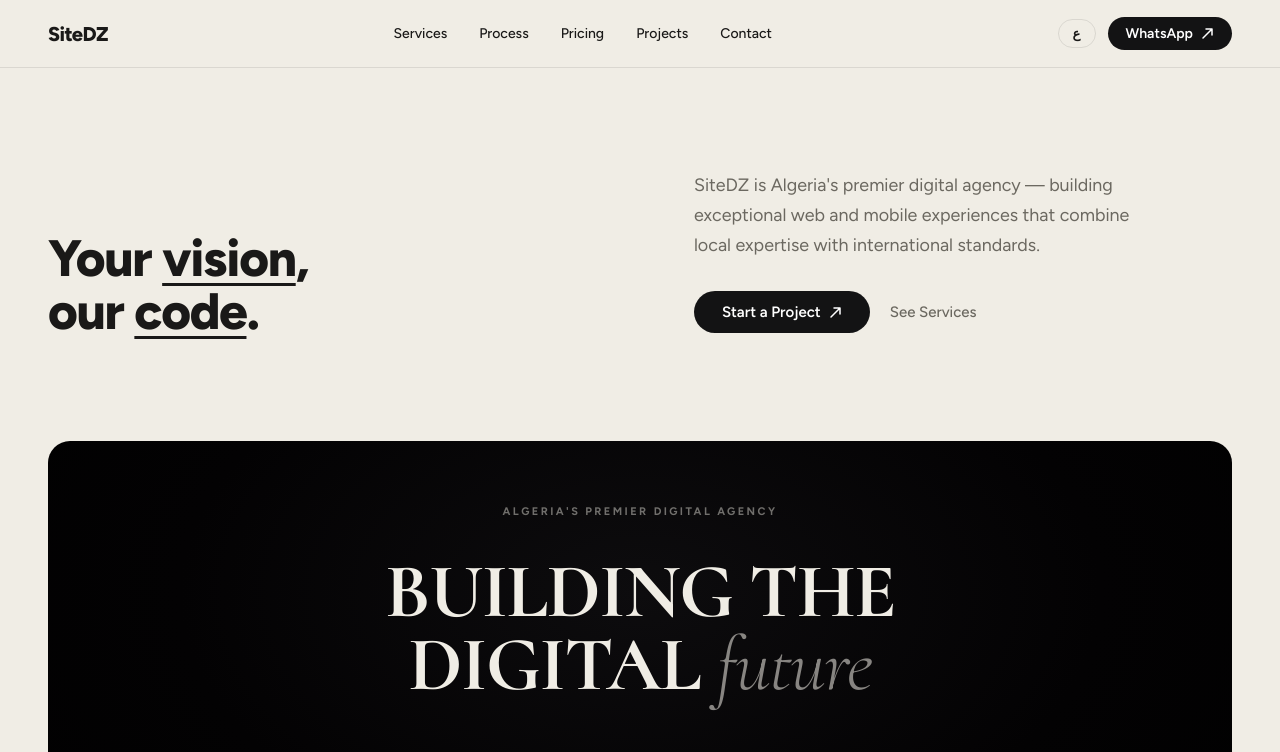
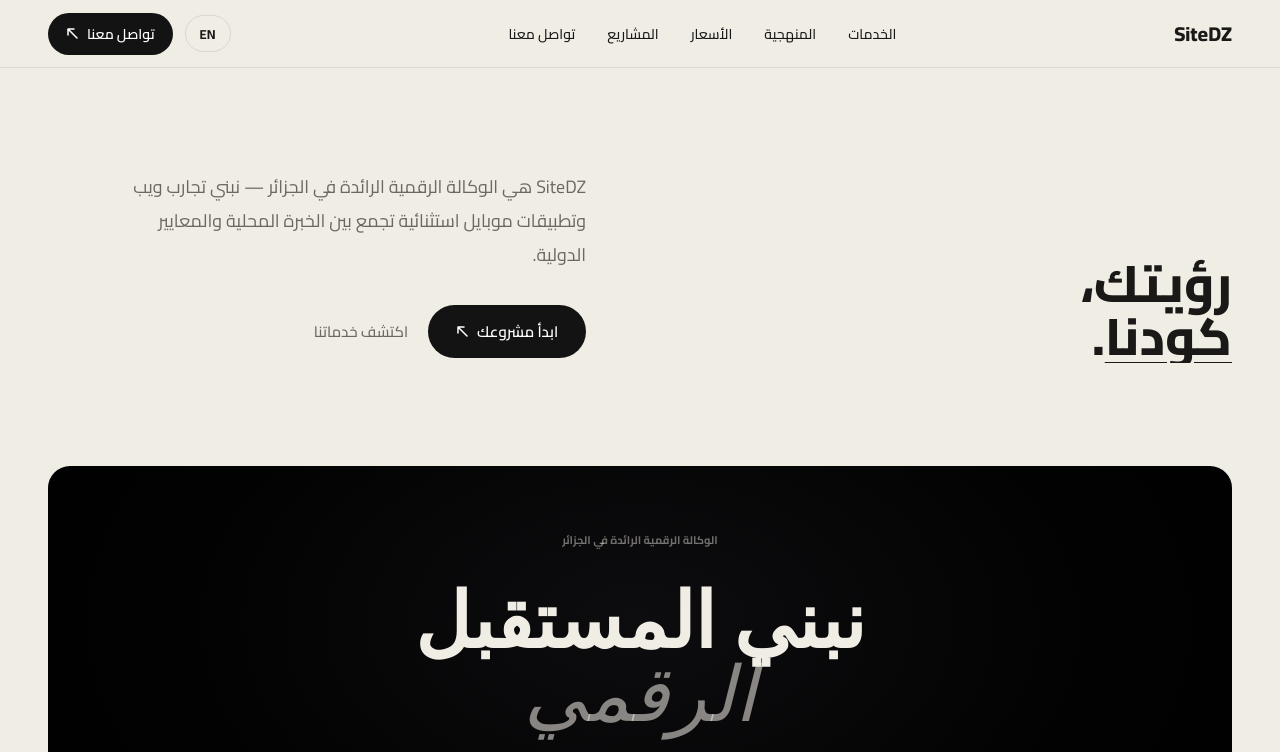
Before and after one commit to autonomyowner/SITEDZ, a React (Vite) app: page / in a window 1280 px wide. Shown: the top 752 px of the page. Built offline with nearby package versions, Linux system fonts and the light colour scheme.

Commit message:
Make Arabic the default route, English at /en
Co-Authored-By: Claude Sonnet 4.6 <noreply@anthropic.com>

```diff
--- a/src/App.jsx
+++ b/src/App.jsx
@@ -7,41 +7,41 @@ import HomeArPage from './pages/HomeAr.jsx'
 
 function Nav() {
   const { pathname } = useLocation()
-  const isAr = pathname.startsWith('/ar')
+  const isEn = pathname.startsWith('/en')
 
   return (
     <nav className="nav">
       <div className="nav__inner">
-        <Link to={isAr ? '/ar' : '/'} className="nav__logo">
+        <Link to={isEn ? '/en' : '/'} className="nav__logo">
           <span className="nav__logo-text">SiteDZ</span>
         </Link>
 
         <div className="nav__links">
-          {isAr ? (
+          {isEn ? (
             <>
-              <a href="/ar#services">الخدمات</a>
-              <a href="/ar#process">المنهجية</a>
-              <a href="/ar#pricing">الأسعار</a>
-              <a href="/ar#projects">المشاريع</a>
-              <a href="/ar#contact">تواصل معنا</a>
+              <a href="/en#services">Services</a>
+              <a href="/en#process">Process</a>
+              <a href="/en#pricing">Pricing</a>
+              <a href="/en#projects">Projects</a>
+              <a href="/en#contact">Contact</a>
             </>
           ) : (
             <>
-              <a href="/#services">Services</a>
-              <a href="/#process">Process</a>
-              <a href="/#pricing">Pricing</a>
-              <a href="/#projects">Projects</a>
-              <a href="/#contact">Contact</a>
+              <a href="/#services">الخدمات</a>
+              <a href="/#process">المنهجية</a>
+              <a href="/#pricing">الأسعار</a>
+              <a href="/#projects">المشاريع</a>
+              <a href="/#contact">تواصل معنا</a>
             </>
           )}
         </div>
 
         <div style={{ display: 'flex', alignItems: 'center', gap: '0.75rem', flexShrink: 0 }}>
-          <Link to={isAr ? '/' : '/ar'} className="nav__lang-toggle">
-            {isAr ? 'EN' : 'ع'}
+          <Link to={isEn ? '/' : '/en'} className="nav__lang-toggle">
+            {isEn ? 'ع' : 'EN'}
           </Link>
           <a href="https://wa.me/213697339450" target="_blank" rel="noopener noreferrer" className="nav__cta">
-            {isAr ? 'تواصل معنا' : 'WhatsApp'}
+            {isEn ? 'WhatsApp' : 'تواصل معنا'}
             <svg width="13" height="13" viewBox="0 0 13 13" fill="none" aria-hidden="true">
               <path d="M2 11L11 2M11 2H5M11 2V8" stroke="currentColor" strokeWidth="1.5" strokeLinecap="round" strokeLinejoin="round" />
             </svg>
@@ -56,35 +56,35 @@ function Nav() {
 
 function Footer() {
   const { pathname } = useLocation()
-  const isAr = pathname.startsWith('/ar')
+  const isEn = pathname.startsWith('/en')
 
   return (
     <footer className="footer">
       <div className="footer__inner">
-        <Link to={isAr ? '/ar' : '/'} className="footer__logo">
+        <Link to={isEn ? '/en' : '/'} className="footer__logo">
           <span className="footer__logo-text">SiteDZ</span>
         </Link>
         <div className="footer__links">
-          {isAr ? (
+          {isEn ? (
             <>
-              <a href="/ar#services">الخدمات</a>
-              <a href="/ar#process">المنهجية</a>
-              <a href="/ar#pricing">الأسعار</a>
-              <a href="https://wa.me/213697339450" target="_blank" rel="noopener noreferrer">واتساب</a>
+              <a href="/en#services">Services</a>
+              <a href="/en#process">Process</a>
+              <a href="/en#pricing">Pricing</a>
+              <a href="https://wa.me/213697339450" target="_blank" rel="noopener noreferrer">WhatsApp</a>
               <a href="mailto:hello@sitedz.com">hello@sitedz.com</a>
             </>
           ) : (
             <>
-              <a href="/#services">Services</a>
-              <a href="/#process">Process</a>
-              <a href="/#pricing">Pricing</a>
-              <a href="https://wa.me/213697339450" target="_blank" rel="noopener noreferrer">WhatsApp</a>
+              <a href="/#services">الخدمات</a>
+              <a href="/#process">المنهجية</a>
+              <a href="/#pricing">الأسعار</a>
+              <a href="https://wa.me/213697339450" target="_blank" rel="noopener noreferrer">واتساب</a>
               <a href="mailto:hello@sitedz.com">hello@sitedz.com</a>
             </>
           )}
         </div>
         <p className="footer__copy">
-          {isAr ? '© 2025 SiteDZ. جميع الحقوق محفوظة.' : '© 2025 SiteDZ. All rights reserved.'}
+          {isEn ? '© 2025 SiteDZ. All rights reserved.' : '© 2025 SiteDZ. جميع الحقوق محفوظة.'}
         </p>
       </div>
     </footer>
@@ -99,8 +99,8 @@ export default function App() {
       <Nav />
       <main>
         <Routes>
-          <Route path="/"   element={<HomePage />} />
-          <Route path="/ar" element={<HomeArPage />} />
+          <Route path="/"   element={<HomeArPage />} />
+          <Route path="/en" element={<HomePage />} />
         </Routes>
       </main>
       <Footer />
```
